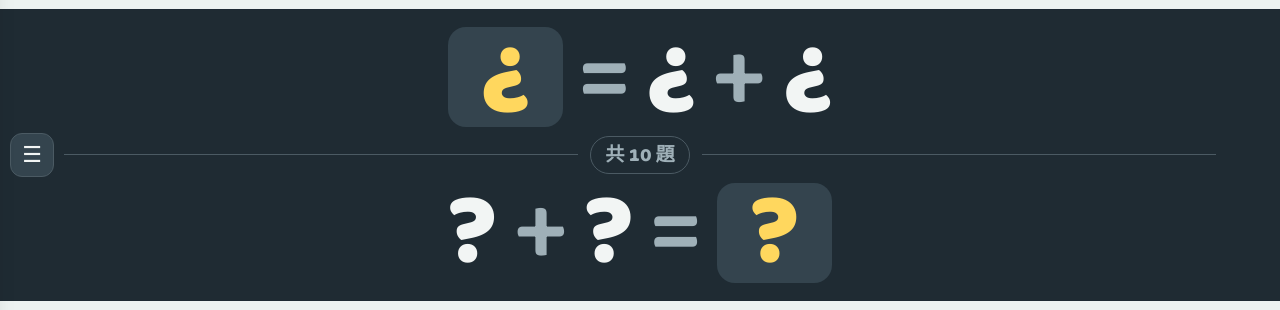
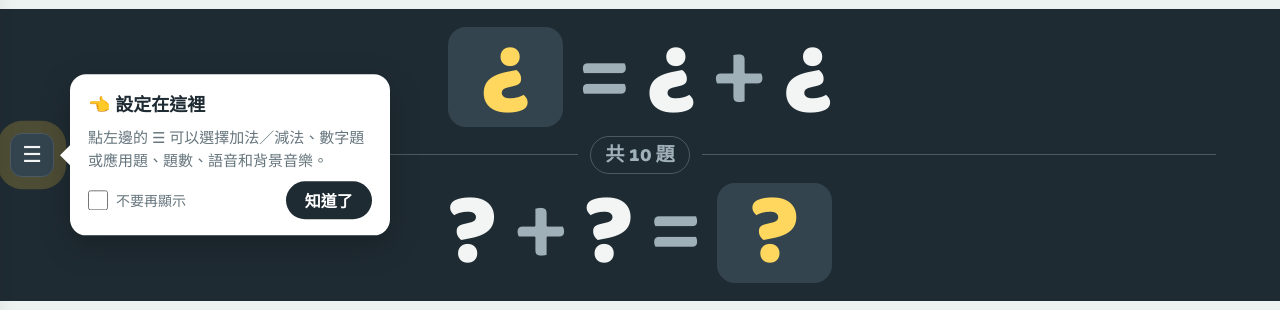
Before and after one commit to happyplayground520/addition-duel, a plain HTML site: page index.html in a window 1280 px wide. Shown: the part 245-555 px from the top of the page. Drawn offline with Linux system fonts and the light colour scheme.

Commit message:
開啟時顯示新手導覽，提示左側設定選單，可勾選不要再顯示
Co-Authored-By: Claude Opus 5.5 <noreply@anthropic.com>

```diff
--- a/index.html
+++ b/index.html
@@ -121,6 +121,22 @@ body{background:var(--bg);color:var(--ink);font-family:var(--text);overflow:hidd
   width:44px;height:44px;border-radius:12px;border:1px solid var(--band-line);background:var(--band-soft);color:var(--band-ink);
   font-size:22px;line-height:1;cursor:pointer;display:grid;place-items:center}
 .menu-btn:focus-visible{outline:2px solid #fff;outline-offset:2px}
+/* 新手導覽：指向左側選單按鈕的提示卡 */
+.menu-btn.pulse{animation:pulse 1.4s ease-out infinite}
+@keyframes pulse{0%{box-shadow:0 0 0 0 rgba(255,200,60,.85)}100%{box-shadow:0 0 0 16px rgba(255,200,60,0)}}
+.tour{position:fixed;z-index:25;left:calc(env(safe-area-inset-left,0px) + 70px);top:50%;transform:translateY(-50%);
+  width:min(320px,calc(100vw - 96px));background:#fff;color:var(--ink);border-radius:16px;padding:16px 18px;
+  box-shadow:0 10px 30px rgba(0,0,0,.25);display:flex;flex-direction:column;gap:10px}
+.tour[hidden]{display:none}
+.tour::before{content:"";position:absolute;left:-10px;top:50%;transform:translateY(-50%);
+  border:10px solid transparent;border-left:0;border-right-color:#fff}
+.tour h3{margin:0;font-size:18px}
+.tour p{margin:0;font-size:15px;line-height:1.5;color:var(--muted)}
+.tour .row{display:flex;align-items:center;justify-content:space-between;gap:10px;flex-wrap:wrap}
+.tour label{display:flex;align-items:center;gap:8px;font-size:14px;color:var(--muted);cursor:pointer}
+.tour input{width:20px;height:20px;margin:0;accent-color:var(--ink)}
+.tour .ok{font-family:var(--text);font-weight:800;font-size:16px;border:0;border-radius:999px;padding:.45em 1.2em;
+  background:var(--ink);color:#fff;cursor:pointer}
 .scrim{position:fixed;inset:0;z-index:29;background:rgba(15,22,27,.35)}
 .drawer{position:fixed;z-index:30;top:0;bottom:0;left:0;width:min(300px,82vw);background:#fff;color:var(--ink);
   box-shadow:4px 0 24px rgba(0,0,0,.18);transform:translateX(-105%);transition:transform .22s ease;
@@ -171,6 +187,14 @@ body{background:var(--bg);color:var(--ink);font-family:var(--text);overflow:hidd
 </div>
 
 <button type="button" class="menu-btn" id="menuBtn" aria-label="開啟設定選單" aria-controls="drawer" aria-expanded="false">☰</button>
+<div class="tour" id="tour" role="dialog" aria-labelledby="tourTitle" hidden>
+  <h3 id="tourTitle">👈 設定在這裡</h3>
+  <p>點左邊的 ☰ 可以選擇加法／減法、數字題或應用題、題數、語音和背景音樂。</p>
+  <div class="row">
+    <label><input type="checkbox" id="tourOff"> 不要再顯示</label>
+    <button type="button" class="ok" id="tourOk">知道了</button>
+  </div>
+</div>
 <div class="scrim" id="scrim" hidden></div>
 <aside class="drawer" id="drawer" aria-label="設定" aria-hidden="true">
   <header><h2>設定</h2><button type="button" class="x" id="closeMenu" aria-label="關閉選單">×</button></header>
@@ -227,6 +251,7 @@ body{background:var(--bg);color:var(--ink);font-family:var(--text);overflow:hidd
   <div class="group">
     <span class="lbl">遊戲</span>
     <button type="button" class="opt wide" id="restart">↺ 重新開始</button>
+    <label class="chk"><input type="checkbox" id="tourShow" checked> 開啟時顯示新手導覽</label>
   </div>
 </aside>
 
@@ -549,6 +574,7 @@ body{background:var(--bg);color:var(--ink);font-family:var(--text);overflow:hidd
     showQ("?","?","?");updateRound();syncOpts();
   }
   function toggleReady(p){
+    hideTour();
     if(S.phase==="over"){showReadyScreen();return}
     if(S.phase!=="ready")return;
     S.ready[p]=!S.ready[p];
@@ -615,7 +641,18 @@ body{background:var(--bg);color:var(--ink);font-family:var(--text);overflow:hidd
   const drawer=$("drawer"),scrim=$("scrim"),menuBtn=$("menuBtn");
   function openMenu(){drawer.classList.add("open");drawer.setAttribute("aria-hidden","false");scrim.hidden=false;menuBtn.setAttribute("aria-expanded","true");$("closeMenu").focus()}
   function closeMenu(){drawer.classList.remove("open");drawer.setAttribute("aria-hidden","true");scrim.hidden=true;menuBtn.setAttribute("aria-expanded","false")}
-  menuBtn.addEventListener("click",()=>drawer.classList.contains("open")?closeMenu():openMenu());
+  menuBtn.addEventListener("click",()=>{hideTour();drawer.classList.contains("open")?closeMenu():openMenu()});
+  // 新手導覽：每次開啟都提示選單位置，除非勾了「不要再顯示」
+  const tour=$("tour"),tourOff=$("tourOff"),tourShow=$("tourShow");
+  function hideTour(){
+    if(tour.hidden)return;
+    tour.hidden=true;menuBtn.classList.remove("pulse");
+    if(tourOff.checked){pref("duel-tour","off");tourShow.checked=false}
+  }
+  $("tourOk").addEventListener("click",hideTour);
+  tourShow.checked=pref("duel-tour")!=="off";
+  tourShow.addEventListener("change",()=>{pref("duel-tour",tourShow.checked?"on":"off");tourOff.checked=!tourShow.checked});
+  if(tourShow.checked){tour.hidden=false;menuBtn.classList.add("pulse")}
   $("closeMenu").addEventListener("click",closeMenu);
   scrim.addEventListener("click",closeMenu);
   document.addEventListener("keydown",e=>{if(e.key==="Escape")closeMenu()});
```
